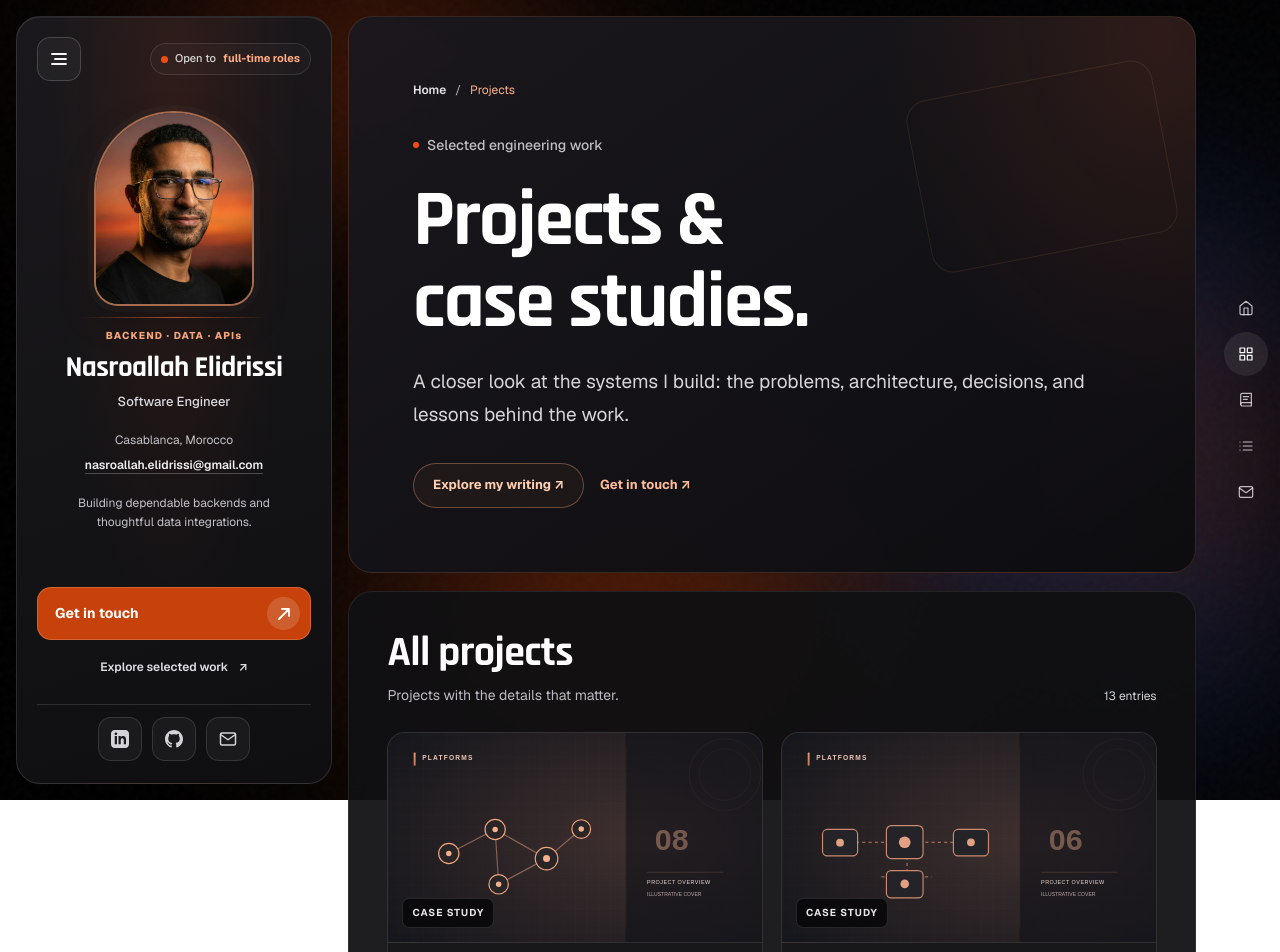
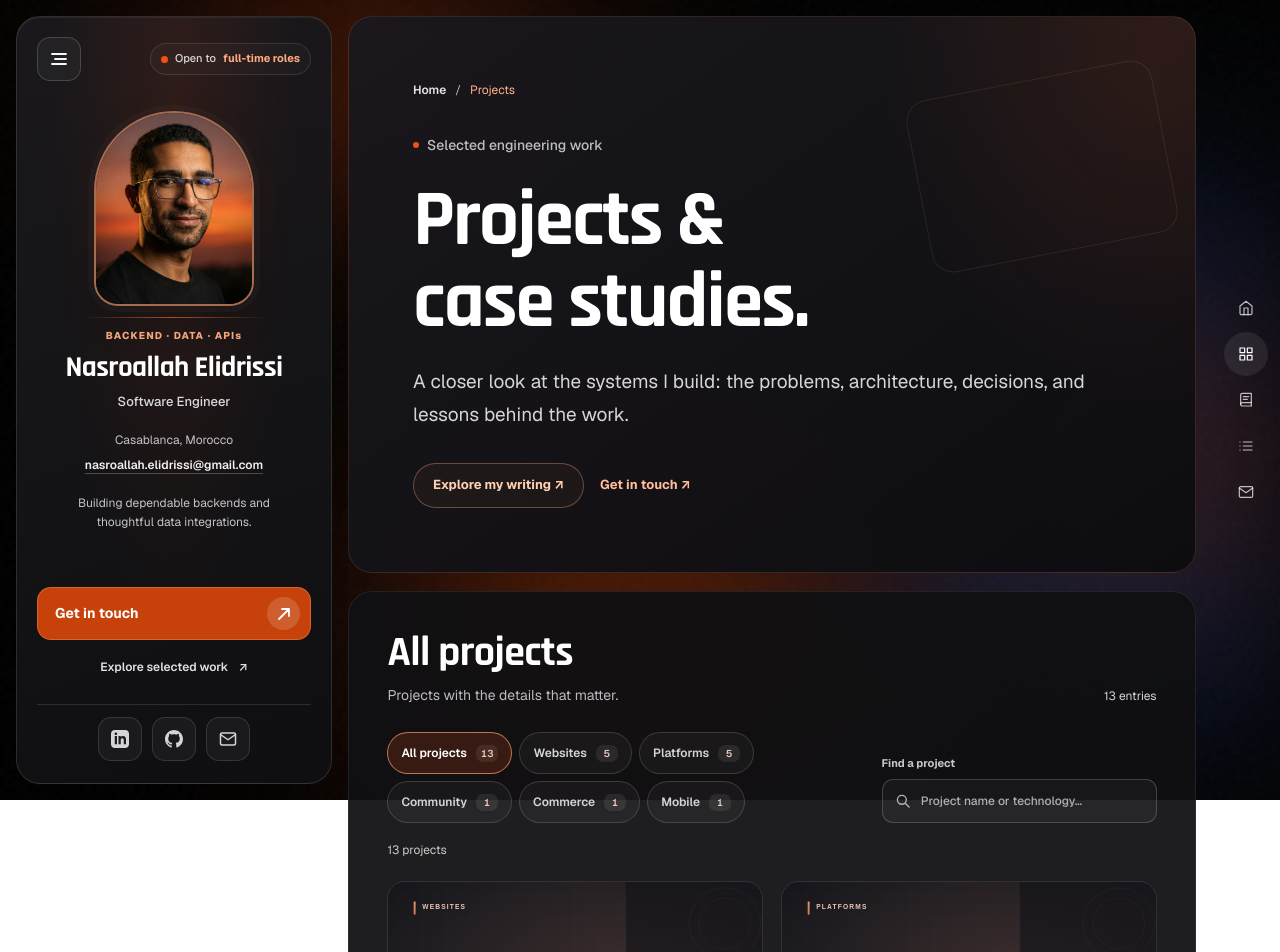
Before and after one commit to norshimself/portfolio, a Next.js app: page /projects in a window 1280 px wide. Shown: the top 952 px of the page. Built offline with nearby package versions, Linux system fonts and the light colour scheme.

Commit message:
feat(projects): add categorized project browser, tech search and curated order

```diff
--- a/app/editorial.css
+++ b/app/editorial.css
@@ -493,3 +493,114 @@
   font-size: 15px; line-height: 1.72;
   color: #d4d0d2;
 }
+
+
+/* Project directory: filtering and tech search for the growing archive. */
+.project-browser { min-width: 0; }
+.project-browser-toolbar {
+  display: flex;
+  justify-content: space-between;
+  align-items: flex-end;
+  flex-wrap: wrap;
+  gap: 20px 22px;
+  margin: 0 0 18px;
+}
+.project-category-filters {
+  display: flex;
+  flex-wrap: wrap;
+  gap: 7px;
+  min-width: 0;
+  flex: 1 1 380px;
+}
+.project-category-filters button {
+  display: inline-flex;
+  align-items: center;
+  justify-content: space-between;
+  gap: 9px;
+  min-height: 42px;
+  padding: 9px 13px;
+  border: 1px solid rgba(255,255,255,.15);
+  border-radius: 999px;
+  color: #d6d4d5;
+  background: rgba(255,255,255,.035);
+  font: 600 12px/1.35 var(--font-body);
+  cursor: pointer;
+  transition: background .2s ease, border-color .2s ease, color .2s ease;
+}
+.project-category-filters button:hover {
+  border-color: rgba(244,153,106,.52);
+  background: rgba(255,150,96,.08);
+  color: #fff;
+}
+.project-category-filters button.is-active {
+  border-color: rgba(255,161,115,.68);
+  background: rgba(203,79,29,.21);
+  color: #fff;
+}
+.project-filter-count {
+  display: inline-grid;
+  place-items: center;
+  min-width: 22px;
+  padding: 2px 5px;
+  border-radius: 7px;
+  color: #e8c6b5;
+  background: rgba(255,255,255,.08);
+  font-size: 10px;
+  font-variant-numeric: tabular-nums;
+}
+.project-search {
+  display: grid;
+  flex: 0 1 275px;
+  min-width: min(100%,245px);
+  gap: 7px;
+}
+.project-search-label {
+  color: #c9c4c6;
+  font-size: 11px;
+  font-family: var(--font-body);
+  font-weight: 700;
+}
+.project-search-input {
+  display: flex;
+  align-items: center;
+  gap: 10px;
+  min-height: 44px;
+  padding: 0 12px;
+  border: 1px solid rgba(255,255,255,.18);
+  border-radius: 11px;
+  background: rgba(255,255,255,.035);
+  color: #bcafb0;
+}
+.project-search-input:focus-within {
+  border-color: rgba(255,171,131,.65);
+  outline: 2px solid rgba(255,171,131,.35);
+  outline-offset: 1px;
+}
+.project-search-input input {
+  min-width: 0;
+  width: 100%;
+  height: 42px;
+  background: transparent;
+  border: 0;
+  outline: none;
+  color: #f3f0f0;
+  font: 500 12px/1.4 var(--font-body);
+}
+.project-search-input input::placeholder { color: #b2aeb3; opacity: 1; }
+.project-results-count {
+  min-height: 22px;
+  margin: 4px 0 18px;
+  color: #d0c9c9;
+  font-size: 12px;
+  line-height: 1.5;
+}
+.project-empty { min-height: 230px; }
+.project-empty button { cursor: pointer; }
+@media (max-width: 720px) {
+  .project-browser-toolbar { align-items: stretch; }
+  .project-category-filters, .project-search { flex-basis: 100%; width: 100%; }
+  .project-category-filters button { min-height: 44px; }
+}
+@media (prefers-reduced-motion: reduce) {
+  .project-category-filters button { transition: none; }
+}
--- a/components/EditorialCard.tsx
+++ b/components/EditorialCard.tsx
@@ -1,9 +1,14 @@
 import Image from 'next/image';
 import Link from 'next/link';
 import type { ContentEntry } from '@/lib/content';
+
+export type EditorialCardData = Pick<ContentEntry,
+  'kind' | 'slug' | 'title' | 'description' | 'cover' | 'published' |
+  'date' | 'readingMinutes' | 'tags' | 'featured'
+>;
 import { formatDate } from '@/lib/content-format';
 
-export default function EditorialCard({ entry }: { entry: ContentEntry }) {
+export default function EditorialCard({ entry }: { entry: EditorialCardData }) {
   const url = '/' + entry.kind + '/' + entry.slug;
   const date = formatDate(entry.date);
   return (
@@ -30,8 +35,11 @@ export default function EditorialCard({ entry }: { entry: ContentEntry }) {
         </div>
         <div className="editorial-card-copy">
           <div className="editorial-card-meta">
-            {date ? <time dateTime={entry.date}>{date}</time> : <span>Work in progress</span>}
-            {entry.kind === 'blog' && <span>{entry.readingMinutes} min read</span>}
+            {entry.kind === 'projects'
+              ? <span>{entry.tags[0] ?? 'Project'}</span>
+              : date ? <time dateTime={entry.date}>{date}</time> : <span>Work in progress</span>}
+            {entry.kind === 'blog' ? <span>{entry.readingMinutes} min read</span> :
+              entry.featured ? <span>Featured project</span> : null}
           </div>
           <h2>{entry.title}</h2>
           <p>{entry.description}</p>
--- a/components/ListingPage.tsx
+++ b/components/ListingPage.tsx
@@ -1,15 +1,14 @@
 import Link from 'next/link';
 import PortfolioShell from '@/components/PortfolioShell';
 import EditorialCard from '@/components/EditorialCard';
+import ProjectBrowser from '@/components/ProjectBrowser';
 import Footer from '@/components/Footer';
 import { getVisibleEntries } from '@/lib/content';
 import type { Collection } from '@/lib/content';
 
 export default function ListingPage({ kind }: { kind: Collection }) {
   const isProject = kind === 'projects';
-  const items = getVisibleEntries(kind).sort(
-    (a, b) => Number(b.featured) - Number(a.featured) || (b.date ?? '').localeCompare(a.date ?? '')
-  );
+  const items = getVisibleEntries(kind);
   const drafts = items.filter(item => !item.published).length;
 
   return (
@@ -54,9 +53,25 @@ export default function ListingPage({ kind }: { kind: Collection }) {
               </p>
             )}
             {items.length > 0 ? (
-              <div className="editorial-grid">
-                {items.map(entry => <EditorialCard key={entry.slug} entry={entry}/>)}
-              </div>
+              isProject ? (
+                <ProjectBrowser projects={items.map(entry => ({
+                  kind: entry.kind,
+                  slug: entry.slug,
+                  title: entry.title,
+                  description: entry.description,
+                  cover: entry.cover,
+                  published: entry.published,
+                  featured: entry.featured,
+                  date: entry.date,
+                  readingMinutes: entry.readingMinutes,
+                  tags: entry.tags,
+                  stack: entry.stack,
+                }))} />
+              ) : (
+                <div className="editorial-grid">
+                  {items.map(entry => <EditorialCard key={entry.slug} entry={entry}/>)}
+                </div>
+              )
             ) : (
               <div className="editorial-empty">
                 <span className="editorial-empty-icon" aria-hidden="true">{isProject ? '⌘' : '✎'}</span>
--- /dev/null
+++ b/components/ProjectBrowser.tsx
@@ -0,0 +1,80 @@
+'use client';
+
+import { useState } from 'react';
+import EditorialCard from '@/components/EditorialCard';
+import type { EditorialCardData } from '@/components/EditorialCard';
+
+type ProjectPreview = EditorialCardData & { stack: string[] };
+
+export default function ProjectBrowser({ projects }: { projects: ProjectPreview[] }) {
+  const [selectedCategory, setSelectedCategory] = useState('All');
+  const [search, setSearch] = useState('');
+
+  const categories = [...new Set(projects.map(project => project.tags[0] ?? 'Other'))];
+  const trimmed = search.trim().toLocaleLowerCase('en-US');
+  const matches = projects.filter(project => {
+    const inCategory = selectedCategory === 'All' || project.tags[0] === selectedCategory;
+    if (!inCategory) return false;
+    if (!trimmed) return true;
+    const terms = [project.title, project.description, ...project.tags, ...project.stack].join(' ');
+    return terms.toLocaleLowerCase('en-US').includes(trimmed);
+  });
+
+  const reset = () => {
+    setSelectedCategory('All');
+    setSearch('');
+  };
+
+  return (
+    <div className="project-browser">
+      <div className="project-browser-toolbar">
+        <div className="project-category-filters" role="group" aria-label="Filter projects by category">
+          {['All', ...categories].map(category => {
+            const count = category === 'All'
+              ? projects.length : projects.filter(project => project.tags[0] === category).length;
+            return (
+              <button key={category} type="button"
+                className={category === selectedCategory ? 'is-active' : ''}
+                aria-pressed={category === selectedCategory}
+                onClick={() => setSelectedCategory(category)}>
+                <span>{category === 'All' ? 'All projects' : category}</span>
+                <span className="project-filter-count" aria-hidden="true">{count}</span>
+              </button>
+            );
+          })}
+        </div>
+        <label className="project-search">
+          <span className="project-search-label">Find a project</span>
+          <span className="project-search-input">
+            <svg viewBox="0 0 20 20" width="18" height="18" fill="none" stroke="currentColor"
+              strokeWidth="1.7" strokeLinecap="round" aria-hidden="true">
+              <circle cx="8.5" cy="8.5" r="5.5" />
+              <path d="M13 13l4.5 4.5" />
+            </svg>
+            <input type="search" value={search} onChange={event => setSearch(event.target.value)}
+              placeholder="Project name or technology…" />
+          </span>
+        </label>
+      </div>
+      <p className="project-results-count" role="status" aria-live="polite">
+        {matches.length === 1 ? '1 project' : matches.length + ' projects'}
+        {selectedCategory !== 'All' ? ' in ' + selectedCategory : ''}
+        {trimmed ? ' matching your search' : ''}
+      </p>
+      {matches.length > 0 ? (
+        <div className="editorial-grid">
+          {matches.map(entry => <EditorialCard key={entry.slug} entry={entry} />)}
+        </div>
+      ) : (
+        <div className="editorial-empty project-empty">
+          <span className="editorial-empty-icon" aria-hidden="true">⌕</span>
+          <h3>No matching projects</h3>
+          <p>Try a different search term or choose another project category.</p>
+          <button type="button" className="editorial-outlined-link" onClick={reset}>
+            Clear filters
+          </button>
+        </div>
+      )}
+    </div>
+  );
+}
--- a/lib/content.ts
+++ b/lib/content.ts
@@ -12,6 +12,8 @@ export interface ContentEntry {
   tags: string[];
   published: boolean;
   featured: boolean;
+  /** Curated order for the Projects directory; unrelated to publication date. */
+  order?: number;
   cover?: string;
   role?: string;
   period?: string;
@@ -97,6 +99,12 @@ function load(kind: Collection, slug: string): ContentEntry | null {
     throw new Error('Published content requires a verified date in ' + filepath);
   }
 
+  const orderValue = optionalString(fields, 'order');
+  const order = orderValue ? Number(orderValue) : undefined;
+  if (order !== undefined && (!Number.isSafeInteger(order) || order <= 0)) {
+    throw new Error('Order must be a positive integer in ' + filepath);
+  }
+
   const cover = optionalString(fields, 'cover');
   if (cover && !/^\/assets\/[a-zA-Z0-9_./-]+$/.test(cover)) {
     throw new Error('Cover must reference an existing /assets/ file in ' + filepath);
@@ -110,6 +118,7 @@ function load(kind: Collection, slug: string): ContentEntry | null {
     tags: stringList(fields, 'tags', filepath),
     published,
     featured: fields.featured === true,
+    order,
     cover,
     role: optionalString(fields, 'role'),
     period: optionalString(fields, 'period'),
@@ -128,7 +137,9 @@ export function getAllEntries(kind: Collection): ContentEntry[] {
     .filter(file => file.endsWith('.md') && SLUG.test(file.slice(0, -3)))
     .map(file => load(kind, file.slice(0, -3)))
     .filter((entry): entry is ContentEntry => entry !== null)
-    .sort((a, b) => (b.date ?? '').localeCompare(a.date ?? '') || a.title.localeCompare(b.title));
+    .sort((a, b) => kind === 'projects'
+      ? (a.order ?? Number.MAX_SAFE_INTEGER) - (b.order ?? Number.MAX_SAFE_INTEGER) || a.title.localeCompare(b.title)
+      : (b.date ?? '').localeCompare(a.date ?? '') || a.title.localeCompare(b.title));
 }
 
 /** Production only serves published content. Local development can preview drafts. */
```
